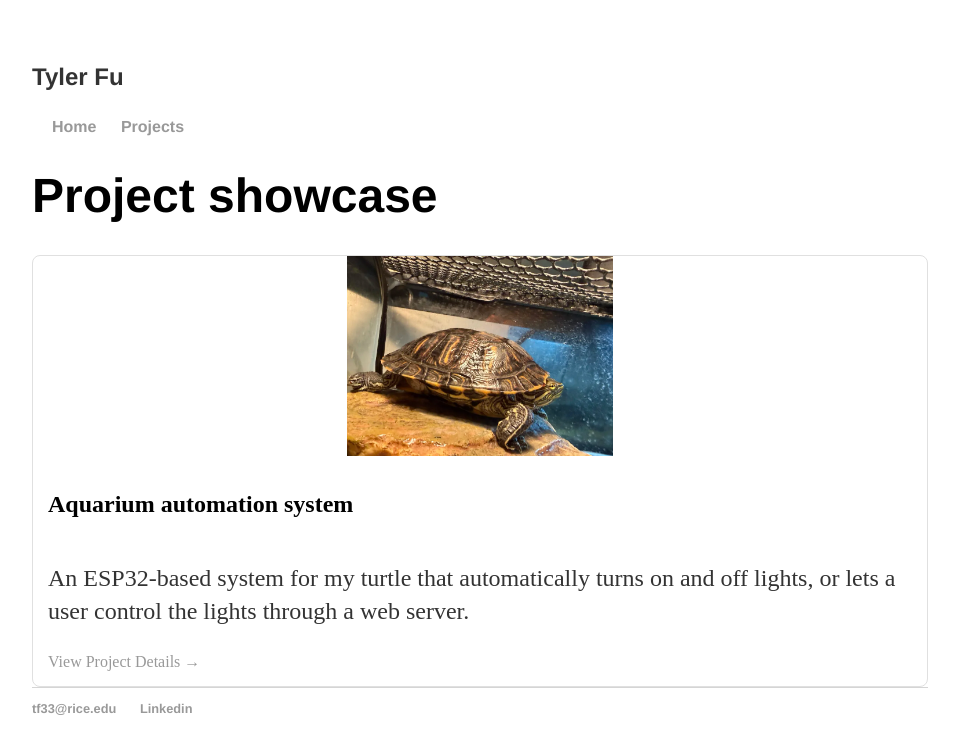
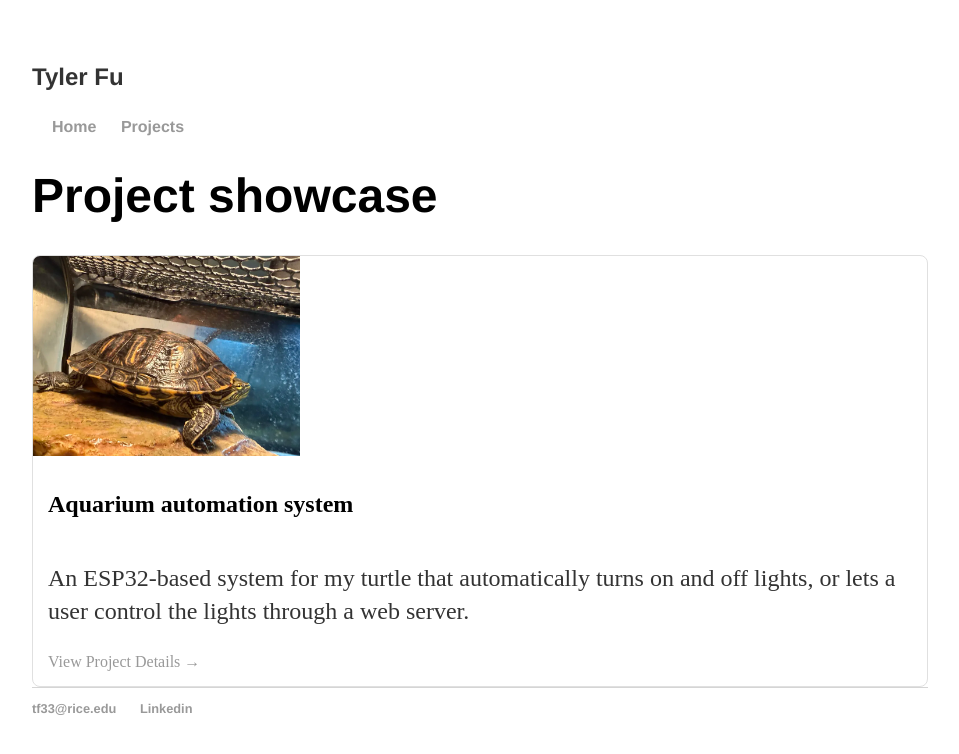
Before and after one commit to tfu1897/tfu1897.github.io, a Jekyll site: the page built from projects.html, in a window 1280 px wide. Shown: the top 754 px of the page, without its empty margins (160-1119 px from the left). Built offline with Jekyll 4.4.1, drawn with Linux system fonts in a browser that asks for light colours.

Commit message:
Update main.css

```diff
--- a/css/main.css
+++ b/css/main.css
@@ -62,6 +62,7 @@ ul.posts li {
 .project-image {
   width: 100%;
   height: 200px;
+  object-position: left center;
   object-fit: contain;
 }
 
```
